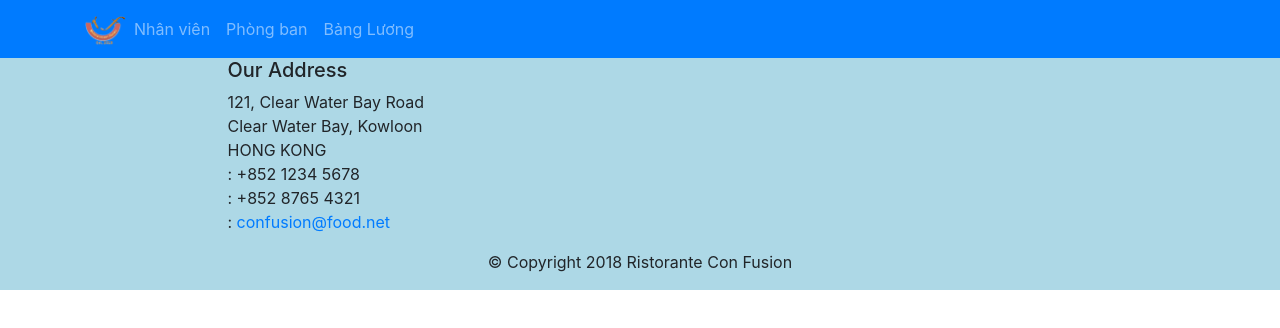
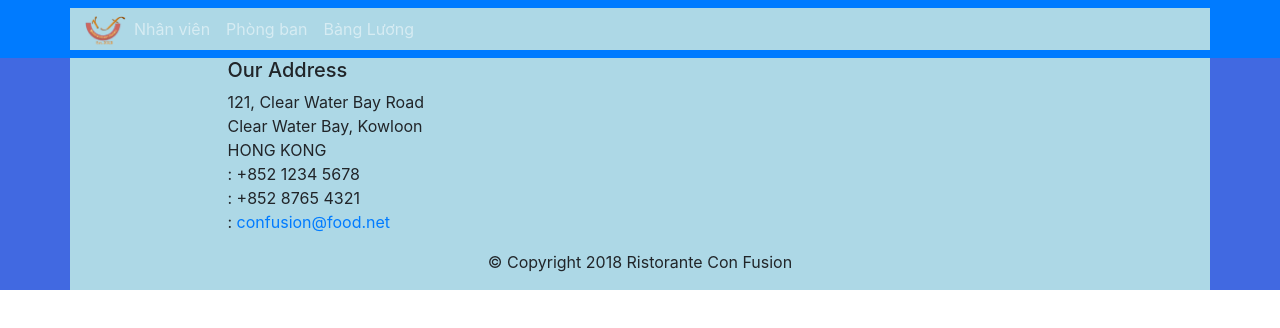
Before and after one commit to HieuNguyen1410/frond-end-lab, a React (Create React App) app: page / in a window 1280 px wide. Shown: the top 328 px of the page. Built offline with nearby package versions, Linux system fonts and the light colour scheme; the HTML template or start-up script is replaced by a standard one.

Commit message:
seventh commit

```diff
--- a/src/components/css/footer.css
+++ b/src/components/css/footer.css
@@ -1,3 +1,3 @@
 .footer{
-  background-color:lightblue;
+  background-color:#4169E1;
 }
--- a/src/components/css/staffcss.css
+++ b/src/components/css/staffcss.css
@@ -11,3 +11,6 @@
 .list{
     padding:10px
 }
+.container{
+    background-color:lightblue
+}
```
